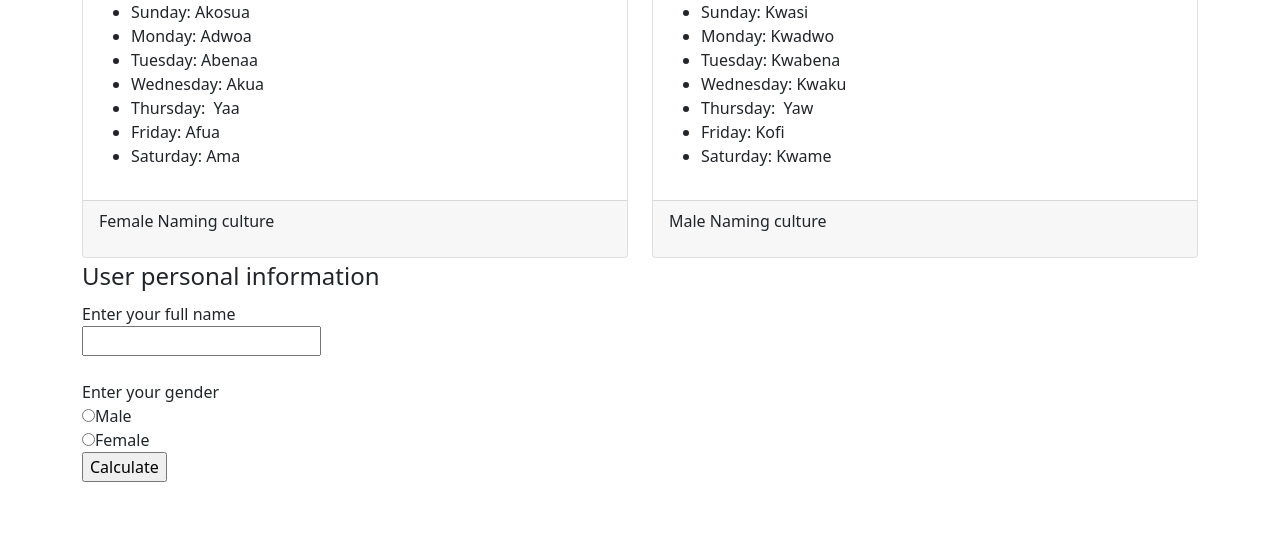
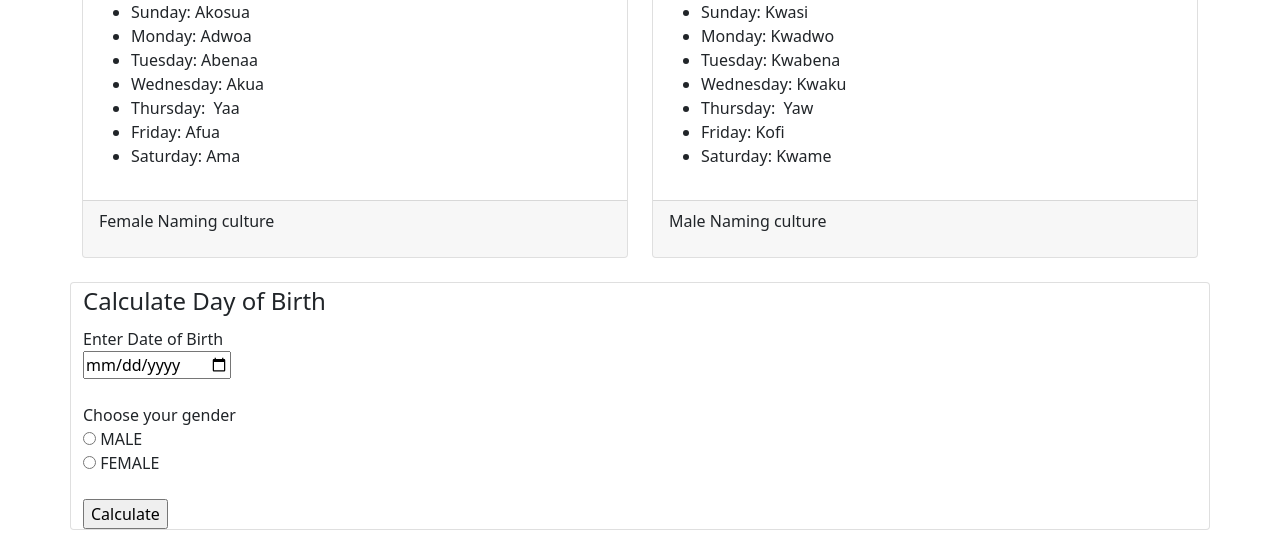
Before and after one commit to DeveloperOwala/Prep-project-two, a plain HTML site: page index.html in a window 1280 px wide. Shown: the part 247-800 px from the top of the page. Drawn offline with Linux system fonts and the light colour scheme.

Commit message:
date of birth form added

```diff
--- a/index.html
+++ b/index.html
@@ -65,17 +65,24 @@
                 </div>
             </div>
         </div>
-        <form>
-            <fieldset>
-                <legend>User personal information</legend>
-                <label>Enter your full name</label><br>
-                <input type="text" name="name"><br>
-                <br><label>Enter your gender</label><br>
-                <input type="radio" id="gender" name="gender" value="male" />Male <br>
-                <input type="radio" id="gender" name="gender" value="female" />Female <br />
-                <input type="submit" value="Calculate">
-            </fieldset>
-        </form>
+        <br>
+        <div class="row">
+            <div class="card">
+                <form>
+                <fieldset>
+                    <legend>Calculate Day of Birth</legend>
+                    <br><label> Enter Date of Birth</label><br>
+                    <input type="date"> <br>
+                    <br><label>Choose your gender</label><br>
+                    <input type="radio" id="gender" name="gender" value="male" /> MALE <br>
+                    <input type="radio" id="gender" name="gender" value="female" /> FEMALE<br />
+                    <br><input type="submit" value="Calculate">
+                </fieldset>
+            </form>
+            </div>
+
+        </div>
+
     </div>
 
 
```
